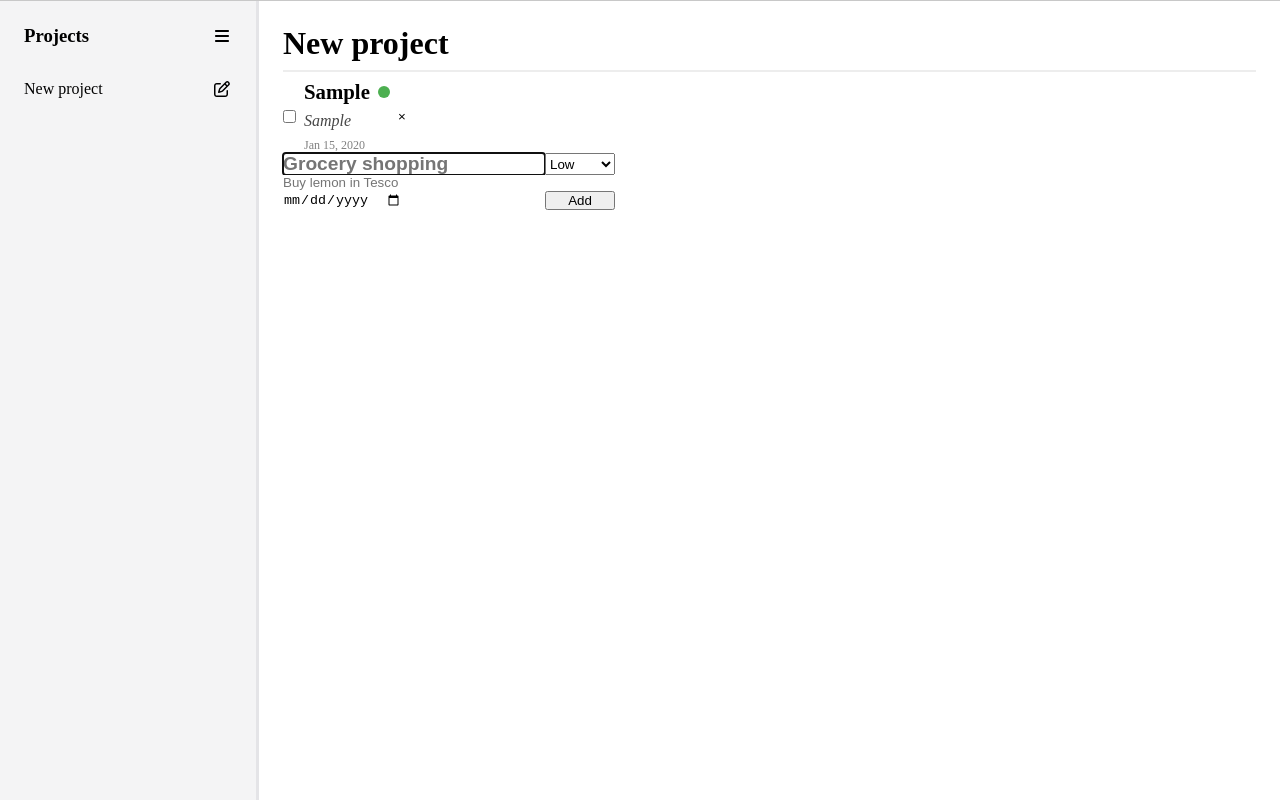
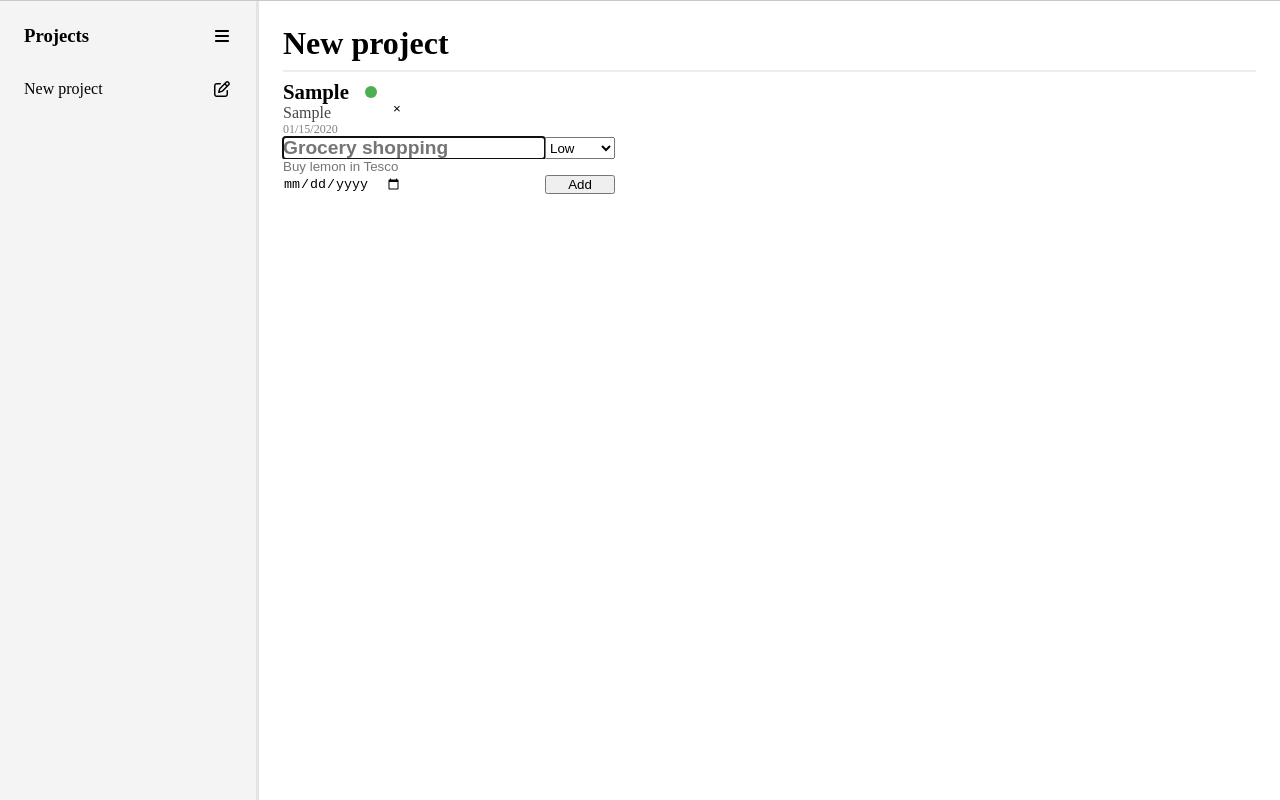
Before and after one commit to prodbylcsh/Todo-List-The-Odin-Project, a website built with webpack: page src/template.html in a window 1280 px wide. Both pictures are taken after typing "Sample", "Sample", "2020-01-15" into the empty fields and a click on the button "Add". Built offline with nearby package versions, Linux system fonts and the light colour scheme.

Commit message:
odebrání checkboxu, uprav datumu a stylů

```diff
--- a/src/index.js
+++ b/src/index.js
@@ -78,9 +78,7 @@ content.addEventListener("click", (event) => {
     const project = projectList.get(itemElement.closest("[data-id]:not(.item)").dataset.id);
     const item = project.items.find((i) => i.id === itemElement.dataset.id);
 
-    if (event.target.matches(".item-check")) {
-        event.target.checked ? item.check() : item.uncheck();
-    } else if (event.target.matches(".item-remove")) {
+    if (event.target.matches(".item-remove")) {
         project.removeItem(item.id);
         itemElement.remove();
     }
@@ -205,11 +203,6 @@ function createItemElement(item) {
     element.classList.add("item");
     element.dataset.id = item.id;
 
-    const checkbox = document.createElement("input");
-    checkbox.type = "checkbox";
-    checkbox.classList.add("item-check");
-    checkbox.checked = item.checked;
-
     const title = document.createElement("div");
     title.classList.add("item-title");
     title.textContent = item.title;
@@ -231,7 +224,7 @@ function createItemElement(item) {
     remove.classList.add("item-remove");
     remove.textContent = "×";
 
-    element.append(checkbox, title, description, dueDate, priority, remove);
+    element.append(title, description, dueDate, priority, remove);
 
     return element;
 }
@@ -293,7 +286,11 @@ function formatDueDate(value) {
         return "Tomorrow";
     }
 
-    return date.toLocaleDateString(undefined, { dateStyle: "medium" });
+    return date.toLocaleDateString(undefined, {
+        day: "2-digit",
+        month: "2-digit",
+        year: "numeric",
+    });
 }
 
 init();
--- a/src/items.js
+++ b/src/items.js
@@ -17,16 +17,6 @@ class Item {
         this.dueDate = dueDate;
         this.priority = priority;
         this.id = crypto.randomUUID();
-    }
-
-    checked = false;
-
-    check() {
-        this.checked = true;
-    }
-
-    uncheck() {
-        this.checked = false;
     }
 
     updateTitle(title) {
--- a/src/styles.css
+++ b/src/styles.css
@@ -151,19 +151,13 @@ main {
 
 .item {
     display: grid;
-    grid-template: min-content min-content min-content / min-content max-content min-content min-content;
-    gap: 0.5rem;
-}
-
-.item-check {
-    grid-row: 1 / -1;
-    grid-column: 1 / 2;
-    align-self: center;
+    grid-template: min-content min-content min-content / max-content min-content min-content;
+    column-gap: 1rem;
 }
 
 .item-title {
     grid-row: 1 / 2;
-    grid-column: 2 / 3;
+    grid-column: 1 / 2;
 
     font-size: 1.3rem;
     font-weight: bold;
@@ -171,16 +165,15 @@ main {
 
 .item-description {
     grid-row: 2 / 3;
-    grid-column: 2 / 3;
+    grid-column: 1 / 2;
 
     font-size: 1rem;
-    font-style: italic;
     color: rgb(70, 70, 70);
 }
 
 .item-due-date {
     grid-row: 3 / 4;
-    grid-column: 2 / 3;
+    grid-column: 1 / 2;
 
     font-size: 0.75rem;
     color: grey;
@@ -194,13 +187,13 @@ main {
     flex-shrink: 0;
 
     grid-row: 1 / 2;
-    grid-column: 3 / 4;
+    grid-column: 2 / 3;
     align-self: center;
 }
 
 .item-remove {
     grid-row: 1 / -1;
-    grid-column: 4 / 5;
+    grid-column: 3 / 4;
     align-self: center;
 
     border: none;
```
